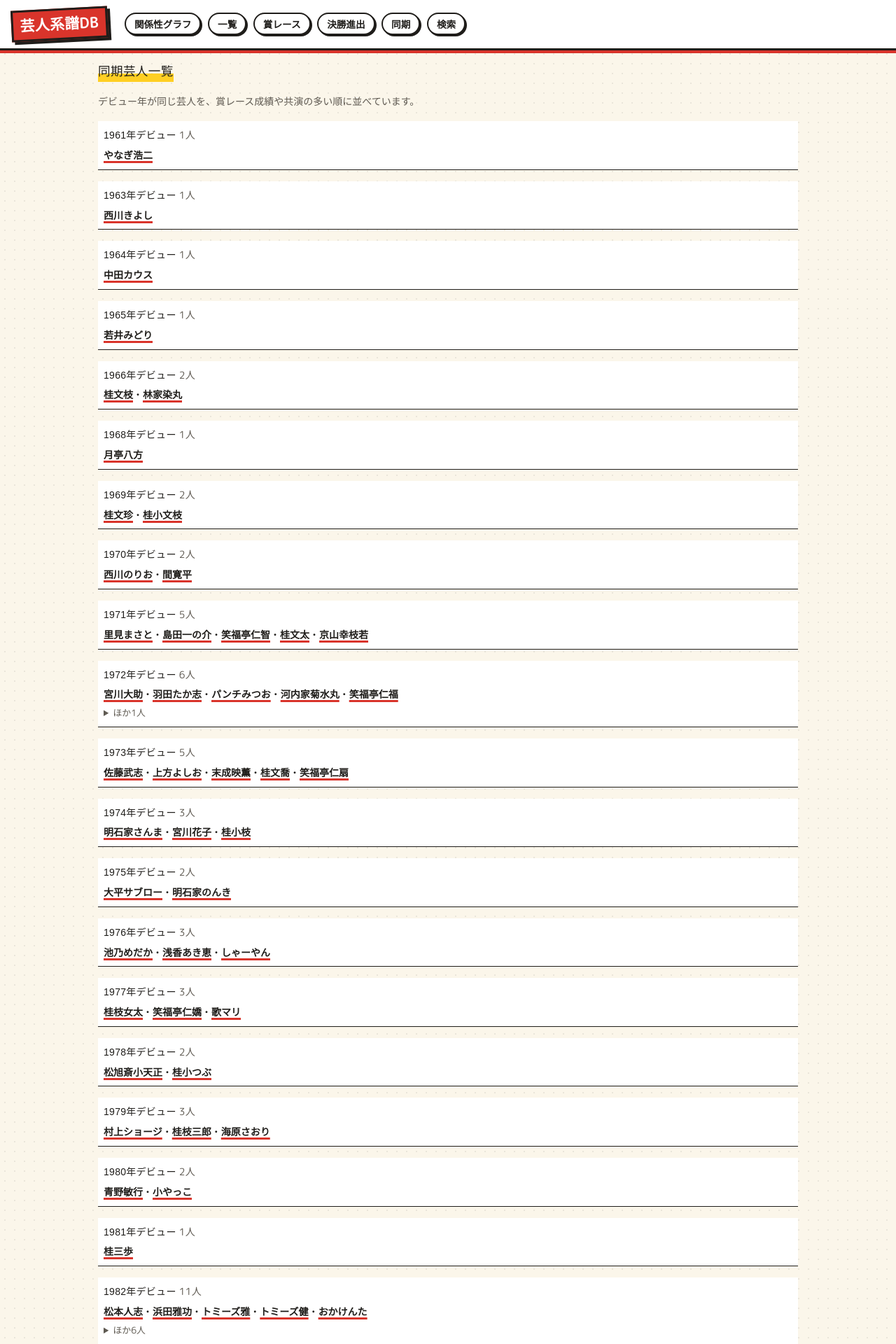
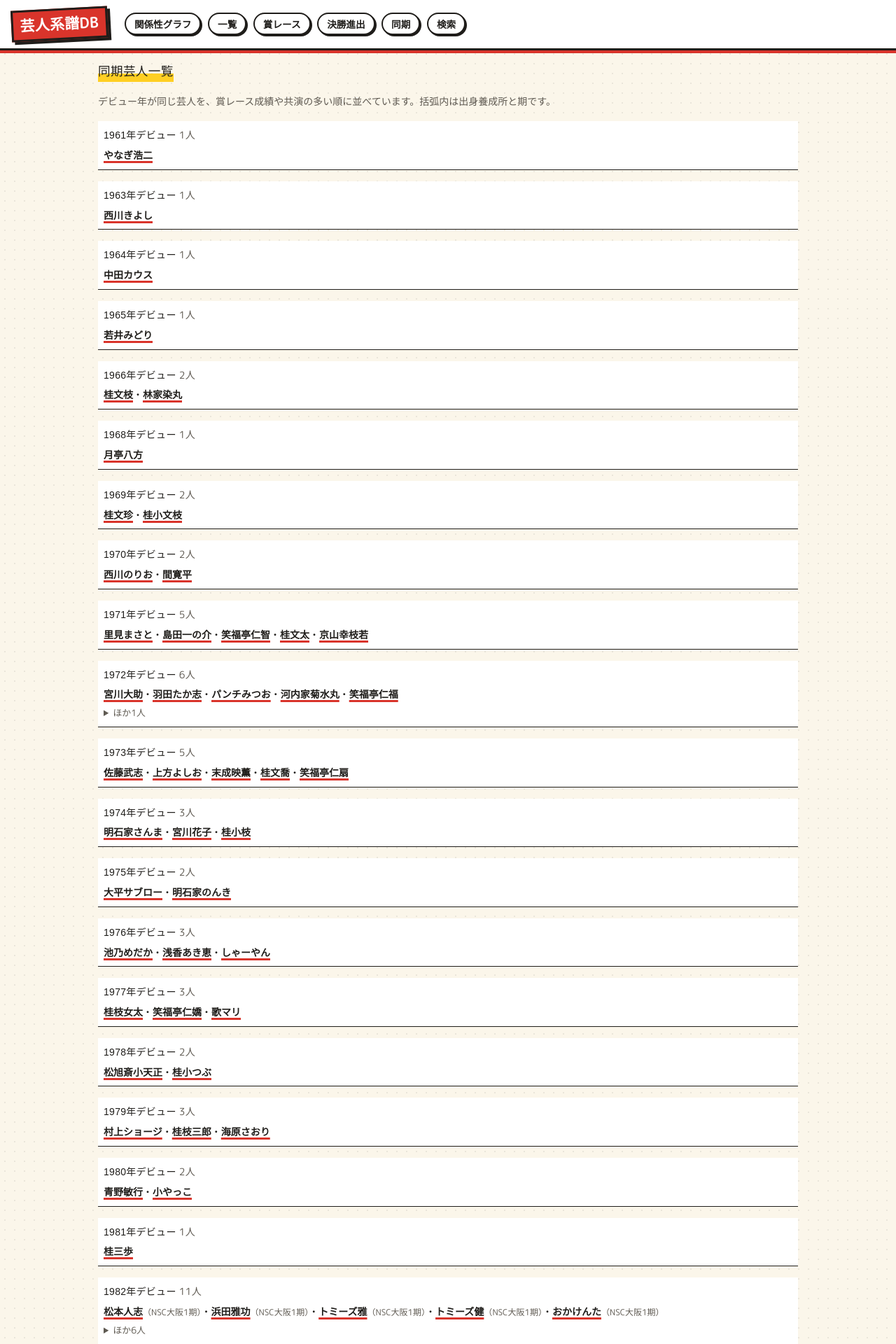
Before and after one commit to reload-co-jp/geinin, a Next.js app: page /doki in a window 1280 px wide. Shown: the top 1920 px of the page at 70% size. Built offline with nearby package versions, Linux system fonts and the light colour scheme; a web font is replaced by a local one.

Commit message:
Fix doki

```diff
--- a/app/doki/page.tsx
+++ b/app/doki/page.tsx
@@ -1,6 +1,6 @@
 import Link from "next/link"
 import { FC } from "react"
-import { db, edgeIndex, graph } from "@/lib/db"
+import { db, edgeIndex, graph, personById } from "@/lib/db"
 import { nodeHref } from "@/lib/graph"
 
 export const metadata = { title: "同期芸人一覧" }
@@ -38,13 +38,30 @@ const years = [
     ] as const
   })
 
+// 養成所出身なら「NSC大阪1期」のように添える
+const school = (id: string) => {
+  const p = personById.get(id.slice(2))
+  return (
+    p?.training_school &&
+    `${p.training_school}${p.training_school_term ? `${p.training_school_term}期` : ""}`
+  )
+}
+
 const Names: FC<{ ps: (typeof years)[number][1] }> = ({ ps }) =>
-  ps.map((p, i) => (
-    <span key={p.id}>
-      {i > 0 && "・"}
-      <Link href={nodeHref(p.id)}>{p.label}</Link>
-    </span>
-  ))
+  ps.map((p, i) => {
+    const s = school(p.id)
+    return (
+      <span key={p.id}>
+        {i > 0 && "・"}
+        <Link href={nodeHref(p.id)}>{p.label}</Link>
+        {s && (
+          <span style={{ color: "var(--muted)", fontSize: ".75rem" }}>
+            （{s}）
+          </span>
+        )}
+      </span>
+    )
+  })
 
 const Page: FC = () => (
   <div
@@ -52,7 +69,7 @@ const Page: FC = () => (
   >
     <h2 style={{ fontSize: "1.1rem" }}>同期芸人一覧</h2>
     <p style={{ color: "var(--muted)", fontSize: ".875rem" }}>
-      デビュー年が同じ芸人を、賞レース成績や共演の多い順に並べています。
+      デビュー年が同じ芸人を、賞レース成績や共演の多い順に並べています。括弧内は出身養成所と期です。
     </p>
     {years.map(([year, ps]) => (
       <section
```
